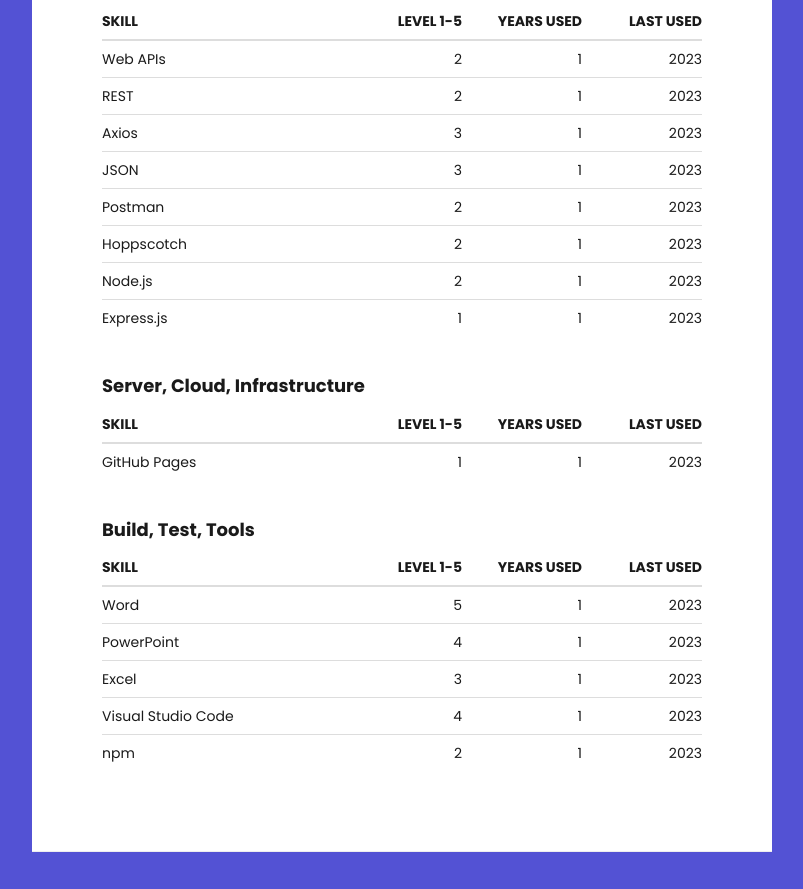
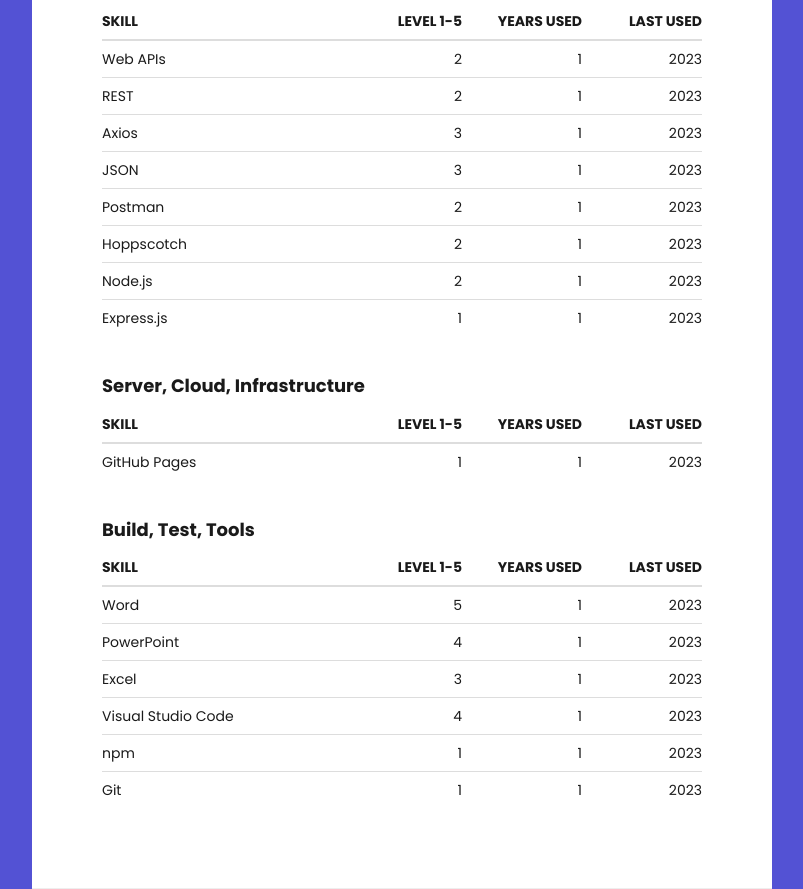
Before and after one commit to anastasiaviljanen/anastasiaviljanen.github.io, a plain HTML site: page index.html in a window 1280 px wide. Shown: the part 3209-4098 px from the top of the page, without its empty margins (368-1171 px from the left). Before the commit the page ends 4061 px from the top, so only its background shows below. Drawn offline with Linux system fonts and the light colour scheme.

Commit message:
Update skills

```diff
--- a/index.html
+++ b/index.html
@@ -635,7 +635,13 @@
 						</tr>
 						<tr class="skills-row">
 							<td class="skills-no-padding-sides">npm</td>
-							<td class="skills-no-padding-sides skills-to-right">2</td>
+							<td class="skills-no-padding-sides skills-to-right">1</td>
+							<td class="skills-no-padding-sides skills-to-right">1</td>
+							<td class="skills-no-padding-sides skills-to-right">2023</td>
+						</tr>
+						<tr class="skills-row">
+							<td class="skills-no-padding-sides">Git</td>
+							<td class="skills-no-padding-sides skills-to-right">1</td>
 							<td class="skills-no-padding-sides skills-to-right">1</td>
 							<td class="skills-no-padding-sides skills-to-right">2023</td>
 						</tr>
```
